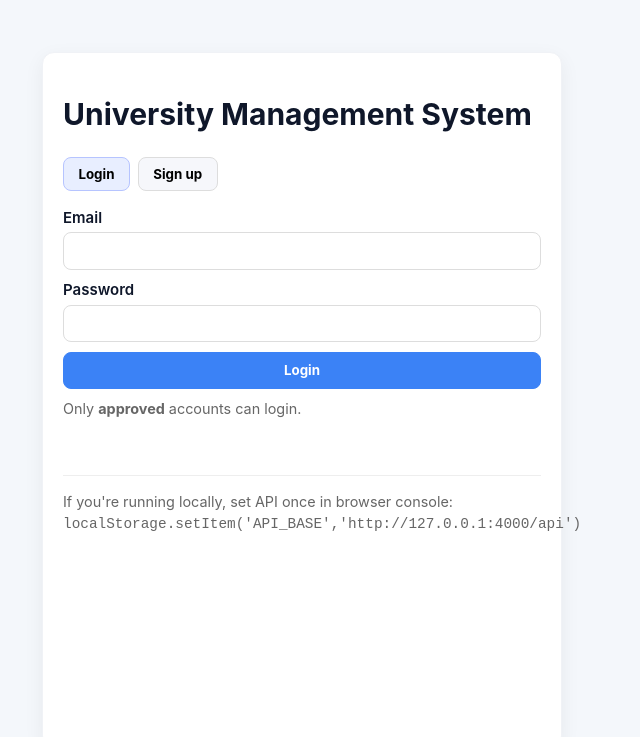
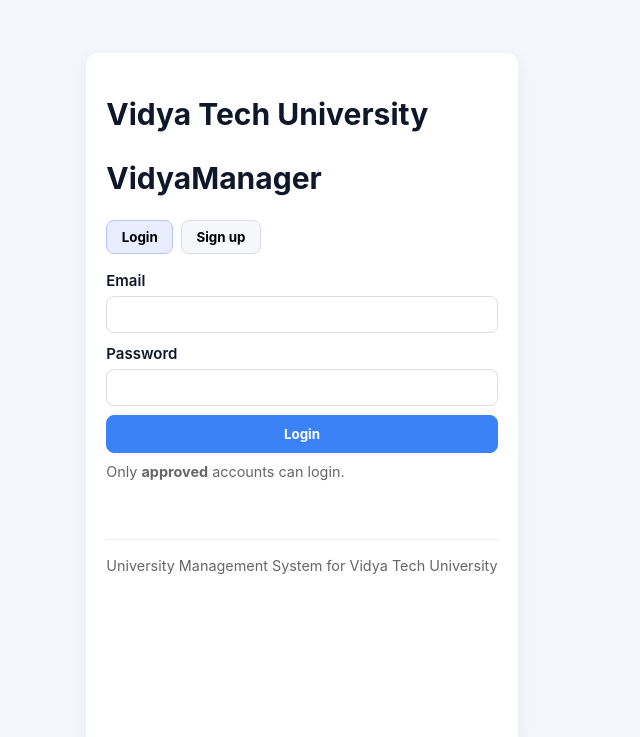
Before and after one commit to Sp-2003/University-Management-System, a plain HTML site: page frontend/index.html in a window 1280 px wide. Shown: the whole page, without its empty margins (338-978 px from the left). Drawn offline with Linux system fonts and the light colour scheme.

Commit message:
frontend change

```diff
--- a/frontend/index.html
+++ b/frontend/index.html
@@ -21,7 +21,8 @@
   </head>
   <body>
     <div class="card">
-      <h1>University Management System</h1>
+      <h1>Vidya Tech University</h1>
+      <h1>VidyaManager</h1>
 
       <div class="tabs">
         <button id="tabLogin" class="active" type="button">Login</button>
@@ -68,8 +69,8 @@
 
       <div class="sep"></div>
       <div class="hint">
-        If you're running locally, set API once in browser console:
-        <code>localStorage.setItem('API_BASE','http://127.0.0.1:4000/api')</code>
+        University Management System for Vidya Tech University
+
       </div>
     </div>
 
```
